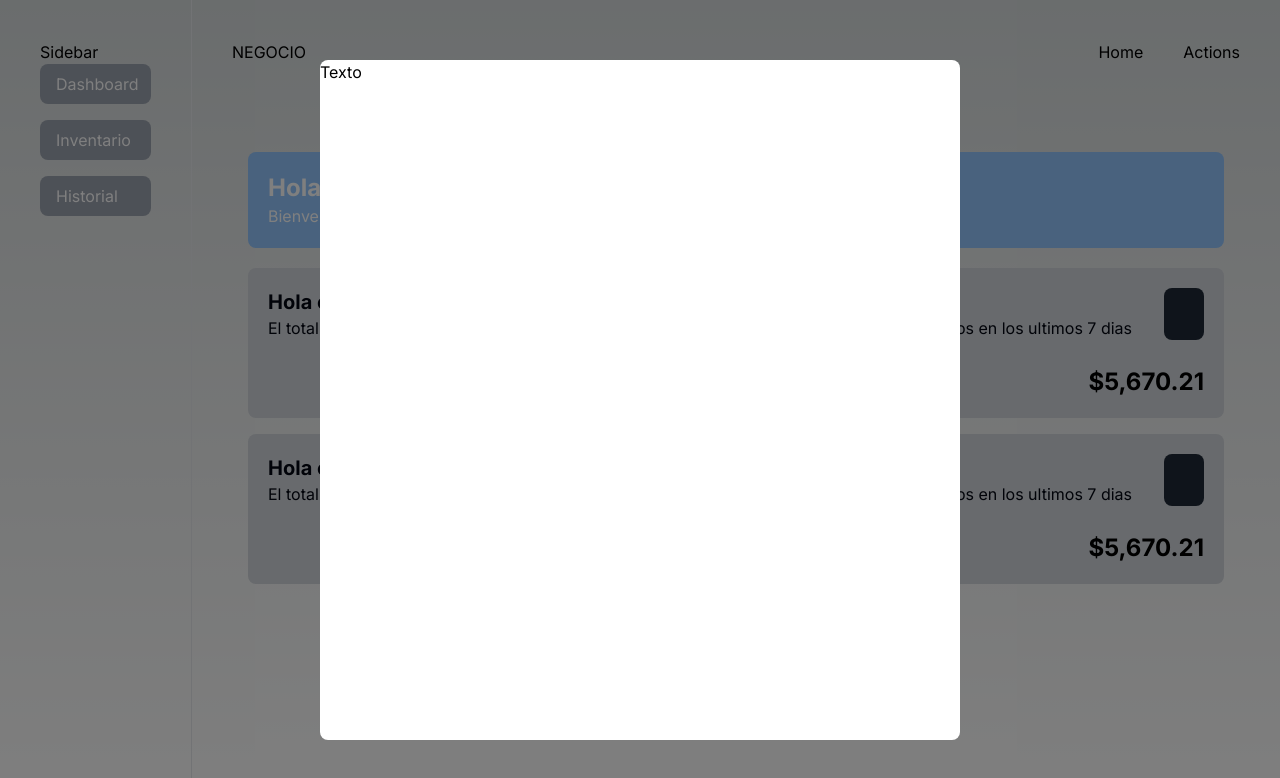
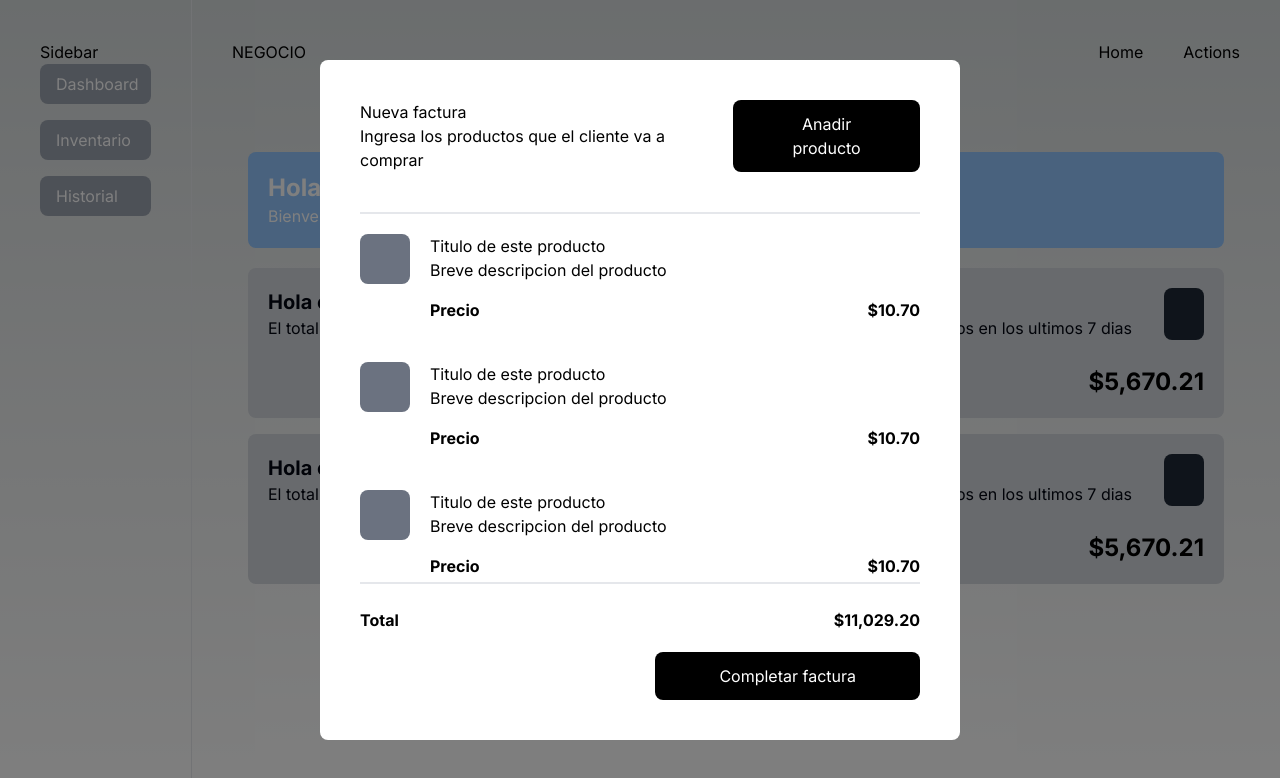
Before and after one commit to Raul0431/my-app, a Next.js app: page / in a window 1280 px wide. Shown: the top 778 px of the page. Built offline with nearby package versions, Linux system fonts and the light colour scheme.

Commit message:
Add product summary

```diff
--- a/src/components/Invoice.tsx
+++ b/src/components/Invoice.tsx
@@ -1,8 +1,48 @@
+import { ProductSummary } from "./ProductSummary";
+
 const Invoice = (): JSX.Element => {
   return (
     <div className="min-w-full bg-opacity-50 h-screen fixed bg-black flex flex-col lg:items-center lg:justify-center justify-end">
-      <div className="overflow-auto lg:max-w-[50%] max-h-[85%] w-full h-full bg-white rounded-lg">
-        <h4>Texto</h4>
+      <div className="lg:max-w-[50%] max-h-[85%] w-full h-full bg-white rounded-lg flex flex-col justify-between pl-10 pr-10 pb-10">
+        <div className="overflow-auto">
+          <div className="flex flex-col lg:flex-row justify-between pb-10 pt-10 border-b-2 gap-7">
+            <div>
+              <h4>Nueva factura</h4>
+              <p>Ingresa los productos que el cliente va a comprar</p>
+            </div>
+            <div>
+              <button
+                className="pt-3 pb-3 p-10 bg-black rounded-lg text-white"
+                type="button"
+              >
+                Anadir producto
+              </button>
+            </div>
+          </div>
+          <div className="pt-5 pb-5 w-full flex flex-col gap-10">
+            <ProductSummary />
+            <ProductSummary />
+            <ProductSummary />
+          </div>
+        </div>
+        <div className="border-t-2 pt-6 flex flex-col gap-5">
+          <div className="flex justify-between">
+            <p>
+              <b>Total</b>
+            </p>
+            <p>
+              <b>$11,029.20</b>
+            </p>
+          </div>
+          <div className="self-end">
+            <button
+              className=" pt-3 pb-3 p-16 bg-black rounded-lg text-white"
+              type="button"
+            >
+              Completar factura
+            </button>
+          </div>
+        </div>
       </div>
     </div>
   );
--- /dev/null
+++ b/src/components/ProductSummary.tsx
@@ -0,0 +1,19 @@
+const ProductSummary = (): JSX.Element => {
+  return (
+    <div className="flex w-full gap-5 justify-center">
+      <div className="max-w-[50px] max-h-[50px] w-full rounded-lg bg-gray-500"></div>
+      <div className="flex flex-col gap-4 w-full">
+        <div>
+          <h5>Titulo de este producto</h5>
+          <p>Breve descripcion del producto</p>
+        </div>
+        <div className="flex justify-between">
+          <p><b>Precio</b></p>
+          <p><b>$10.70</b></p>
+        </div>
+      </div>
+    </div>
+  );
+}
+
+export { ProductSummary };
```
